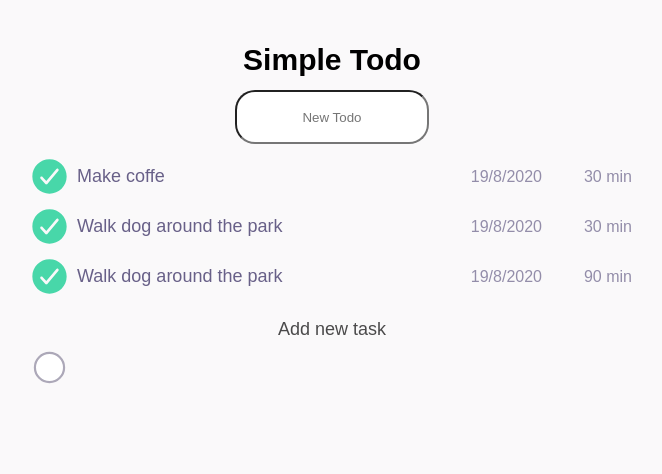
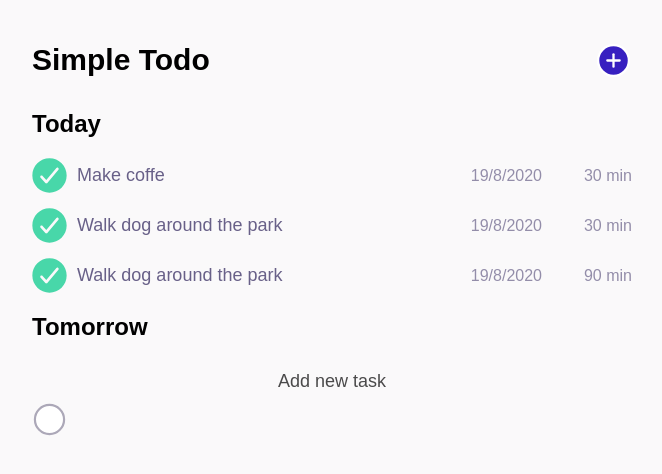
Before and after one commit to ocfranz/todo-typescript, a React (Create React App) app: page / in a window 1280 px wide. Shown: the top 474 px of the page, without its empty margins (308-970 px from the left). Built offline with nearby package versions, Linux system fonts and the light colour scheme.

Commit message:
wip(): add new task

```diff
--- /dev/null
+++ b/src/components/Heading/Heading.tsx
@@ -0,0 +1,17 @@
+import React, { FC } from "react";
+import { HeadingStyled, HeadingWrapper} from './styles';
+
+interface HeadingProps {
+    type: string;
+    children?: string;
+}
+
+const Heading: FC<HeadingProps> = ({ type, children }) => {
+    return (
+        <HeadingWrapper>
+            <HeadingStyled type={type}>{children}</HeadingStyled>
+        </HeadingWrapper>
+    );
+};
+
+export default Heading;
--- /dev/null
+++ b/src/components/Heading/styles.ts
@@ -0,0 +1,11 @@
+import styled from "styled-components";
+
+const HeadingStyled = styled.span<{ type: string }>`
+    font-weight: 700;
+    font-size: ${(props) => (props.type === "h1" ? "30px" : "24px")};
+`;
+const HeadingWrapper = styled.div`
+    margin: 20px 0px;
+`;
+
+export { HeadingStyled, HeadingWrapper };
--- a/src/components/Input/Input.tsx
+++ b/src/components/Input/Input.tsx
@@ -1,5 +1,5 @@
 import React, { FC, InputHTMLAttributes } from "react";
-import { InputStyled, InputWrapper } from "./InputStyled";
+import { InputStyled, InputWrapper } from "./styles";
 interface InputProps extends InputHTMLAttributes<HTMLInputElement> {}
 const Input: FC<InputProps> = ({ onChange, value, placeholder, name }) => {
     return (
--- a/src/components/TodoListItem/TodoListItem.tsx
+++ b/src/components/TodoListItem/TodoListItem.tsx
@@ -67,13 +67,18 @@ const TodoListItem: FC<TodoListItemProps> = ({
         setCompleteTask(!completeTask);
     };
     const handleOnHover = (event: any) => {
-        console.log(event);
+
         setExposeControls(!exposeControls);
     };
+    const handleOnDoubleClick = (event : any) =>{
+        console.log('ss');
+    }
     return (
         <TodoListItemWrapper
             onMouseEnter={(event) => handleOnHover(event)}
             onMouseLeave={(event) => handleOnHover(event)}
+            onDoubleClick={(event) => handleOnDoubleClick(event)}
+
         >
             <TodoTitleStyled>
                 <CheckBox onClick={handleOnClickCheck}>
--- a/src/modules/Header/Header.tsx
+++ b/src/modules/Header/Header.tsx
@@ -1,10 +1,14 @@
 import React from "react";
-import HeaderWrapper from "./HeaderWrapper.js";
-
+import { HeaderWrapper, IconWrapper } from "./styles";
+import PlusIcon from "./PlusIcon.js";
 const Header = () => {
+    const handleOnClick = () => {
+        console.log("ss");
+    };
     return (
         <HeaderWrapper>
             <span>Simple Todo</span>
+            <PlusIcon handleOnClick={handleOnClick} />
         </HeaderWrapper>
     );
 };
--- /dev/null
+++ b/src/modules/Header/PlusIcon.js
@@ -0,0 +1,21 @@
+import React from "react";
+const PlusCircle = ({ size = 37, color = "#3720C0", handleOnClick }) => (
+    <svg
+        onClick={handleOnClick}
+        style={{cursor :" pointer"}}
+        xmlns="http://www.w3.org/2000/svg"
+        width={size}
+        height={size}
+        viewBox="0 0 24 24"
+        fill={color}
+        stroke="#FFFFFF"
+        strokeWidth="1.5"
+        strokeLinecap="round"
+        strokeLinejoin="arcs"
+    >
+        <circle cx="12" cy="12" r="10"></circle>
+        <line x1="12" y1="8" x2="12" y2="16"></line>
+        <line x1="8" y1="12" x2="16" y2="12"></line>
+    </svg>
+);
+export default PlusCircle;
--- a/src/modules/Header/HeaderWrapper.js
+++ b/src/modules/Header/styles.ts
@@ -9,6 +9,10 @@ const HeaderWrapper = styled.div`
     font-weight: 700;
     font-size: 30px;
     padding-top: 30px;
+    justify-content: space-between;
 `;
 
-export default HeaderWrapper;
+const IconWrapper = styled.div`
+    padding-top: 2px;
+`;
+export { HeaderWrapper, IconWrapper };
--- a/src/pages/Home/Home.tsx
+++ b/src/pages/Home/Home.tsx
@@ -4,7 +4,7 @@ import styled from "styled-components";
 import { media } from "../../styles/Breakpoints";
 
 import Header from "../../modules/Header/Header";
-import Input from "../../components/Input/Input";
+import Heading from "../../components/Heading/Heading";
 import TodoListItem from "../../components/TodoListItem/TodoListItem";
 import ModalAdd from "../../modules/ModalAdd/ModalAdd";
 const AppWrapper = styled.div`
@@ -34,11 +34,8 @@ function App() {
         <div className="App">
             <AppWrapper>
                 <Header />
-                <Input
-                    onChange={(event) => handleTodoAddInput(event)}
-                    value={todoText}
-                    placeholder="New Todo"
-                />
+                <Heading type="h2" children="Today"></Heading>
+
                 <TodoListItem
                     text="Make coffe"
                     estimated={30}
@@ -63,9 +60,9 @@ function App() {
                     }/${date.getFullYear()}`}
                     completed={true}
                 />
-                <ModalAdd visible={true}/>
+                <Heading type="h2" children="Tomorrow"></Heading>
+                <ModalAdd visible={true} />
             </AppWrapper>
-
         </div>
     );
 }
```
Also changed, not shown: src/components/Input/styles.ts (renamed from src/components/Input/InputStyled.js), 1 other file (tests, documents, lock files or other folders).
